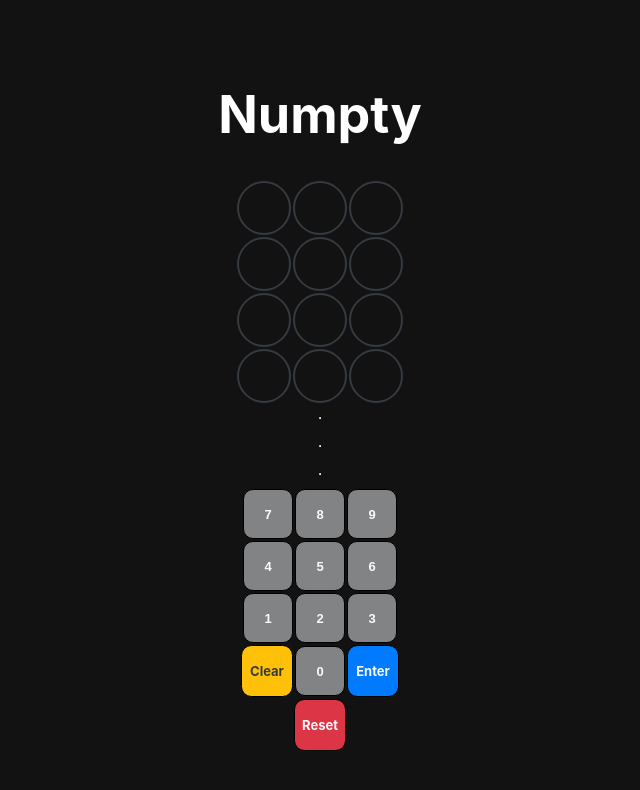
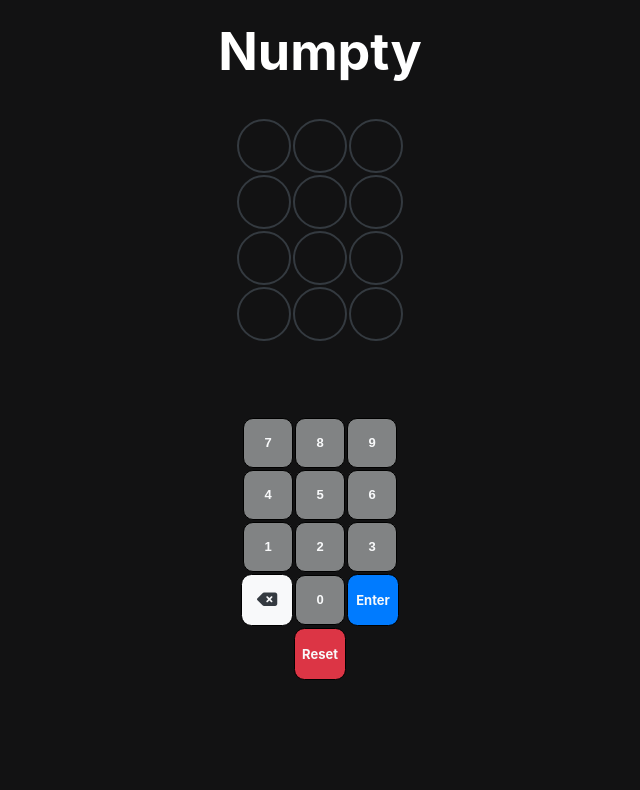
Before and after one commit to AlexImre/Numpty, a React (Create React App) app: page / in a window 1280 px wide. Shown: the top 790 px of the page, without its empty margins (320-960 px from the left). Built offline with nearby package versions, Linux system fonts and the light colour scheme.

Commit message:
made final changes

```diff
--- a/public/index.html
+++ b/public/index.html
@@ -10,6 +10,7 @@
       content="Web site created using create-react-app"
     />
     <link rel="apple-touch-icon" href="%PUBLIC_URL%/logo192.png" />
+    <script src="https://kit.fontawesome.com/c44740218a.js" crossorigin="anonymous"></script>
     <!--
       manifest.json provides metadata used when your web app is installed on a
       user's mobile device or desktop. See https://developers.google.com/web/fundamentals/web-app-manifest/
@@ -24,20 +25,11 @@
       work correctly both with client-side routing and a non-root public URL.
       Learn how to configure a non-root public URL by running `npm run build`.
     -->
-    <title>React App</title>
+    <title>Numpty</title>
   </head>
   <body>
     <noscript>You need to enable JavaScript to run this app.</noscript>
     <div id="root"></div>
-    <!--
-      This HTML file is a template.
-      If you open it directly in the browser, you will see an empty page.
 
-      You can add webfonts, meta tags, or analytics to this file.
-      The build step will place the bundled scripts into the <body> tag.
-
-      To begin the development, run `npm start` or `yarn start`.
-      To create a production bundle, use `npm run build` or `yarn build`.
-    -->
   </body>
 </html>
--- a/src/App.css
+++ b/src/App.css
@@ -1,10 +1,5 @@
 .App {
   text-align: center;
-}
-
-.App-logo {
-  height: 40vmin;
-  pointer-events: none;
 }
 
 @media (prefers-reduced-motion: no-preference) {
@@ -15,24 +10,18 @@
 
 .App-header {
   background-color: #121213;
-  min-height: 100vh;
+  height: 100vh;
   display: flex;
   flex-direction: column;
   align-items: center;
-  justify-content: center;
   font-size: calc(10px + 2vmin);
   color: white;
 }
 
-.App-link {
-  color: #61dafb;
+.DivSpacer1 {
+  height: 75px;
 }
 
-@keyframes App-logo-spin {
-  from {
-    transform: rotate(0deg);
-  }
-  to {
-    transform: rotate(360deg);
-  }
+h1 {
+  margin-top: 20px;
 }
--- a/src/App.js
+++ b/src/App.js
@@ -1,15 +1,8 @@
-import logo from './logo.svg';
 import './App.css';
 import Row from "./Components/Row"
 import React from 'react';
 import Calculator from './Components/Calculator';
 import HappyEnding from './Components/HappyEnding';
-
-/*
-state:
-number of guesses
-what the correct code is for this session
-*/
 
 class App extends React.Component {
   generateRandomNumber() {
@@ -46,6 +39,7 @@ class App extends React.Component {
     this.updateGuess = this.updateGuess.bind(this);
     this.updateTurn = this.updateTurn.bind(this);
     this.resetGame = this.resetGame.bind(this);
+    this.gameWon = this.gameWon.bind(this);
   }
 
   updateGuess(guess) {
@@ -70,9 +64,37 @@ class App extends React.Component {
 
   // JUST COPY INITIAL STATE CONDITIONS ONCE FINALISED
   resetGame() {
-    this.setState({ });
+    this.setState({
+      turn: 1,
+      rowComplete: {
+        1: false,
+        2: false,
+        3: false,
+        4: false
+      },
+      correctCode: this.generateRandomNumber(),
+      numbersPicked: {
+        1: [],
+        2: [],
+        3: [],
+        4: []
+      },
+      place: [0, 1, 2],
+      gameLost: false,
+      gameWon: false
+    });
   }
 
+  gameWon() {
+    let guesses = JSON.stringify(this.state.numbersPicked[this.state.turn]);
+    let correctCode = JSON.stringify(this.state.correctCode);
+      if (String(guesses) === String(correctCode)) {
+        console.log(`numberspicked[1]: ${this.state.numbersPicked[1]}`);
+        this.setState({
+          gameWon: true
+        })
+    }
+  }
 
   render() {
     return (
@@ -103,9 +125,7 @@ class App extends React.Component {
             guesses={this.state.numbersPicked[4]}
             correctCode={this.state.correctCode}
             rowComplete={this.state.rowComplete} />
-            <hr></hr>
-            <hr></hr>
-            <hr></hr>
+          <div className="DivSpacer1"></div>
           <Calculator
             turn={this.state.turn}
             guesses={this.state.numbersPicked}
@@ -115,6 +135,7 @@ class App extends React.Component {
             updateTurn={this.updateTurn}
             place={this.state.place}
             resetGame ={this.resetGame}
+            gameWon={this.gameWon}
             buttonColours = { {
               0: "",
               1: "",
@@ -129,9 +150,9 @@ class App extends React.Component {
             }
         }
             />
+          {this.state.gameWon? <HappyEnding turn={this.state.turn - 1} /> : ""}
         </header>
-        {/* HappyEnding only shows on gameWon */}
-        {this.state.gameWon? <HappyEnding winCondition=""/> : ""}
+
       </div>
     );
   };
--- a/src/Components/Calculator.css
+++ b/src/Components/Calculator.css
@@ -32,15 +32,13 @@
 }
 
 .Clear {
-    background-color:#FFC107;
+    background-color:#F8F9FA;
     color: #343A40;
 }
 
 .Enter {
     background-color: #007BFF;
 }
-
-
 
 .green {
     background-color: #538d4e;
@@ -56,3 +54,8 @@
     background-color: #3A3A3C;
     color: #F8F9FA;
 }
+
+.fa-solid{
+    font-size: large;
+    color: #343A40;
+}
--- a/src/Components/Calculator.js
+++ b/src/Components/Calculator.js
@@ -27,6 +27,8 @@ class Calculator extends React.Component {
         }
         this.updateButtonColours = this.updateButtonColours.bind(this);
         this.clearGuesses = this.clearGuesses.bind(this);
+        this.resetGame = this.resetGame.bind(this);
+        this.gameWon = this.gameWon.bind(this);
     }
 
     pickNumber(e) {
@@ -54,17 +56,14 @@ class Calculator extends React.Component {
         } else {
             wrongNum.push(numberPressed)
         }
-        // DO I NEED THIS?
+
         this.setState({
             numberPressed: numberPressed
         })
     }
 
     getColor(buttonValue) {
-        let numberPressed = this.state.numberPressed;
         let correctNumAndPlace = this.state.correctNumAndPlace;
-        let buttonID = buttonValue === numberPressed;
-        console.log(`number pressed is: ${numberPressed} and buttonID: ${buttonID}`);
         let correctPlace = this.state.correctNum;
         let wrongNum = this.state.wrongNum;
         let buttonColours = this.props.buttonColours;
@@ -79,6 +78,7 @@ class Calculator extends React.Component {
     }
 
     updateButtonColours(buttonValues) {
+        if (this.props.guesses[this.props.turn].length === 3){
         this.setState(prevState => ({
             buttonColours: {
               ...prevState.buttonColours,
@@ -87,6 +87,7 @@ class Calculator extends React.Component {
               [buttonValues[2]]: this.getColor(buttonValues[2])
             }
           }))
+        }
     }
 
     updateTurn() {
@@ -99,13 +100,36 @@ class Calculator extends React.Component {
         }))
       }
 
+    submitGuess() {
+        if (this.props.guesses[this.props.turn].length === 3){
+            this.props.updateTurn();
+        }
+    }
 
-    submitGuess() {
-        this.props.updateTurn();
+    gameWon() {
+        this.props.gameWon();
     }
 
     resetGame() {
         this.props.resetGame();
+        this.setState({
+            numberPressed: 0,
+            correctNumAndPlace: [],
+            correctNum: [],
+            wrongNum: [],
+            buttonColours: {
+                0: "",
+                1: "",
+                2: "",
+                3: "",
+                4: "",
+                5: "",
+                6: "",
+                7: "",
+                8: "",
+                9: ""
+            }
+        })
     }
 
     clearGuesses() {
@@ -115,8 +139,6 @@ class Calculator extends React.Component {
 
     render() {
         const {
-            correctCode,
-            rowComplete,
             turn
         } = this.props;
 
@@ -196,7 +218,7 @@ class Calculator extends React.Component {
                     <div
                         className="Calcbox Clear"
                         onClick={this.clearGuesses}
-                        >Clear
+                        ><i className="fa-solid fa-delete-left"></i>
                     </div>
                     <button
                         className={`Calcbox ${this.state.buttonColours[0]}`}
@@ -209,6 +231,7 @@ class Calculator extends React.Component {
                         onClick={ () => {
                             this.submitGuess();
                             this.updateButtonColours(this.props.guesses[turn]);
+                            this.props.gameWon();
                             }}
                         >Enter
                     </div>
--- a/src/Components/HappyEnding.js
+++ b/src/Components/HappyEnding.js
@@ -7,7 +7,7 @@ class HappyEnding extends React.Component {
         return (
             <div className="happyEndingContainer">
                 <div className="finishMessage">
-                    <p>derp</p>
+                    <p>Congrats! You beat Numpty in {this.props.turn} turn{this.props.turn === 1? "" : "s"}!</p>
                 </div>
             </div>
         )
--- a/src/index.js
+++ b/src/index.js
@@ -2,7 +2,6 @@ import React from 'react';
 import ReactDOM from 'react-dom/client';
 import './index.css';
 import App from './App';
-import reportWebVitals from './reportWebVitals';
 
 const root = ReactDOM.createRoot(document.getElementById('root'));
 root.render(
@@ -10,8 +9,3 @@ root.render(
     <App />
   </React.StrictMode>
 );
-
-// If you want to start measuring performance in your app, pass a function
-// to log results (for example: reportWebVitals(console.log))
-// or send to an analytics endpoint. Learn more: https://bit.ly/CRA-vitals
-reportWebVitals();
--- a/src/reportWebVitals.js
+++ /dev/null
@@ -1,13 +0,0 @@
-const reportWebVitals = onPerfEntry => {
-  if (onPerfEntry && onPerfEntry instanceof Function) {
-    import('web-vitals').then(({ getCLS, getFID, getFCP, getLCP, getTTFB }) => {
-      getCLS(onPerfEntry);
-      getFID(onPerfEntry);
-      getFCP(onPerfEntry);
-      getLCP(onPerfEntry);
-      getTTFB(onPerfEntry);
-    });
-  }
-};
-
-export default reportWebVitals;
```
Also changed, not shown: src/Components/HappyEnding.css (+10 -0 lines), src/test.js (deleted, +0 -16 lines), src/logo.svg (deleted).
